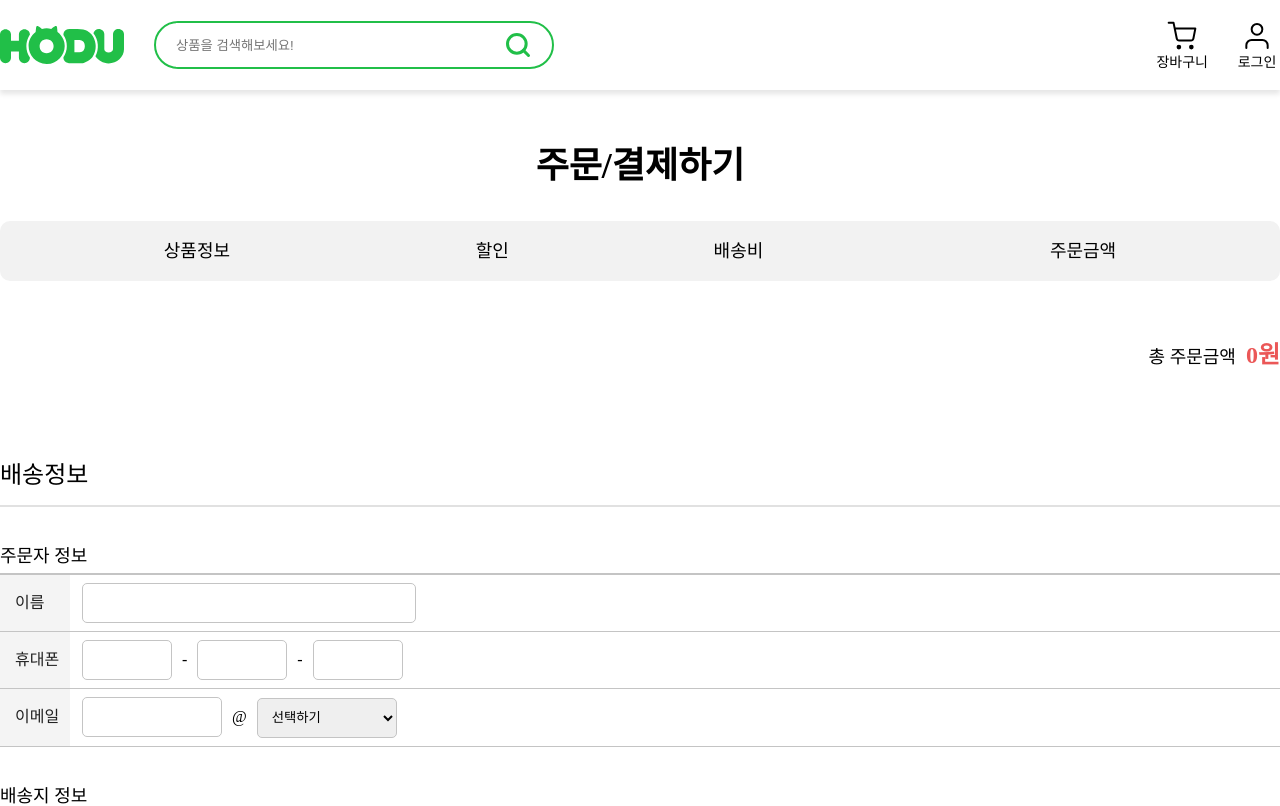
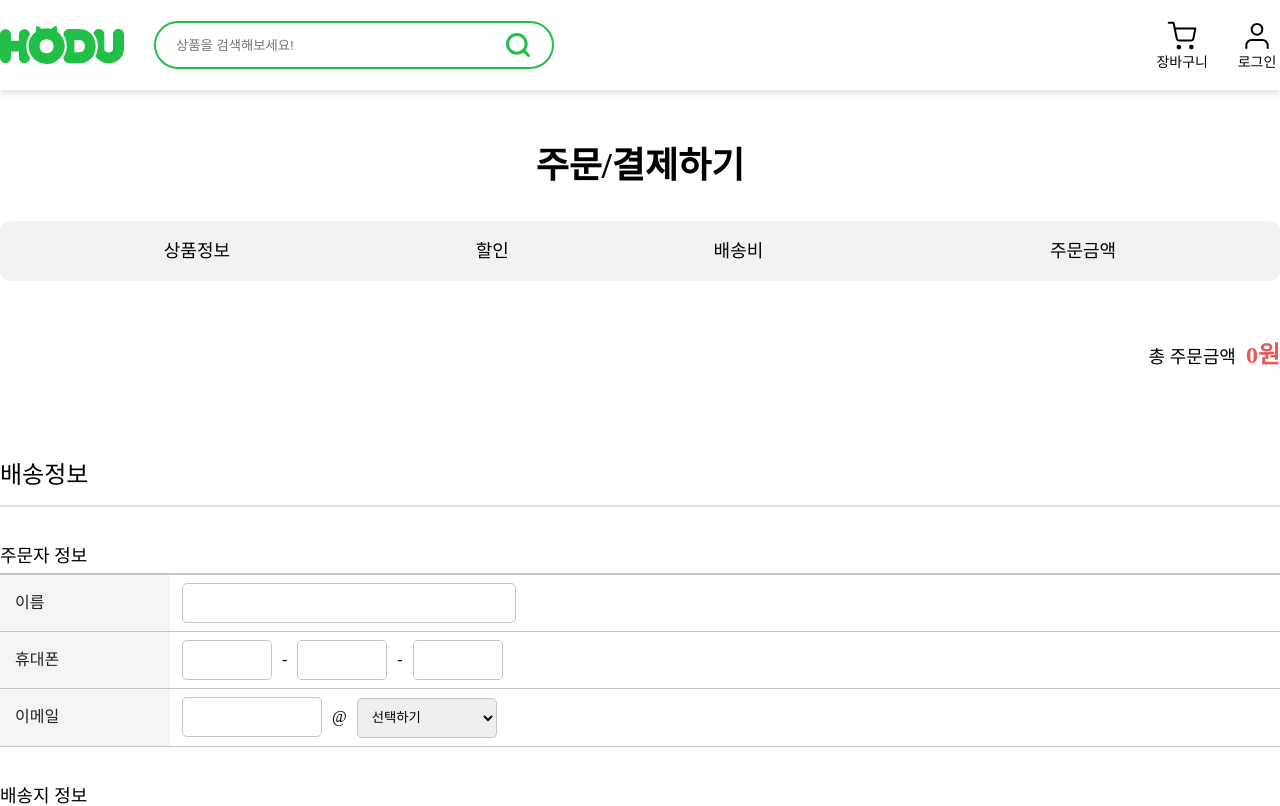
Before and after one commit to jsunbin/hodu2, a React (Create React App) app: page /order in a window 1280 px wide. Shown: the top 806 px of the page. Built offline with nearby package versions, Linux system fonts and the light colour scheme.

Commit message:
주문 페이지 - 배송정보 입력 tbody > th width 수정

```diff
--- a/src/pages/OrderPage.module.css
+++ b/src/pages/OrderPage.module.css
@@ -97,7 +97,9 @@
 .input-table tr {
   display: table-row;
 }
-
+.input-table th {
+  width: 170px;
+}
 .input-table td {
   display: table-cell;
   text-align: left;
```
